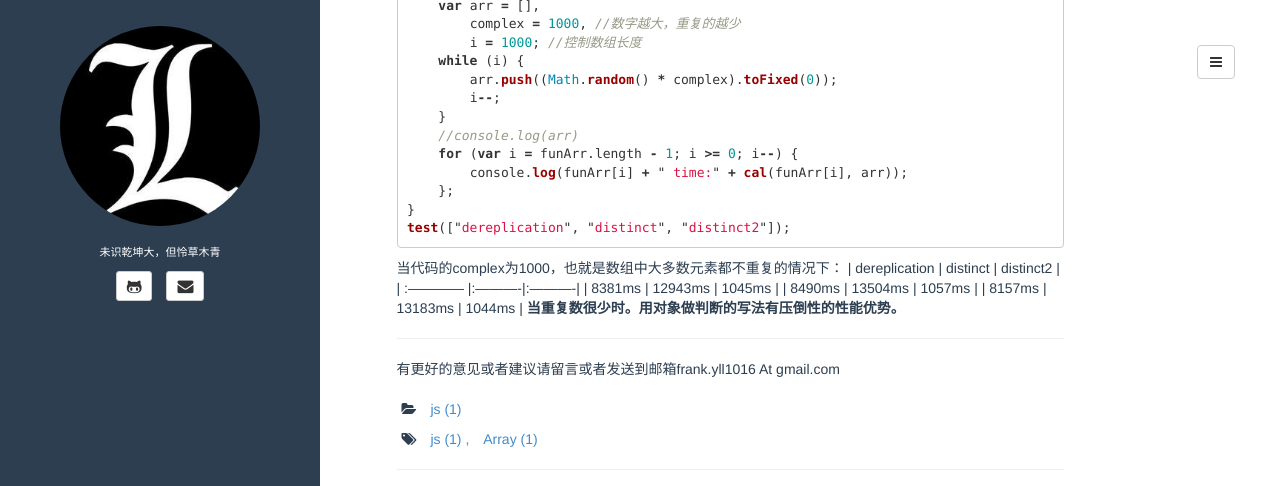
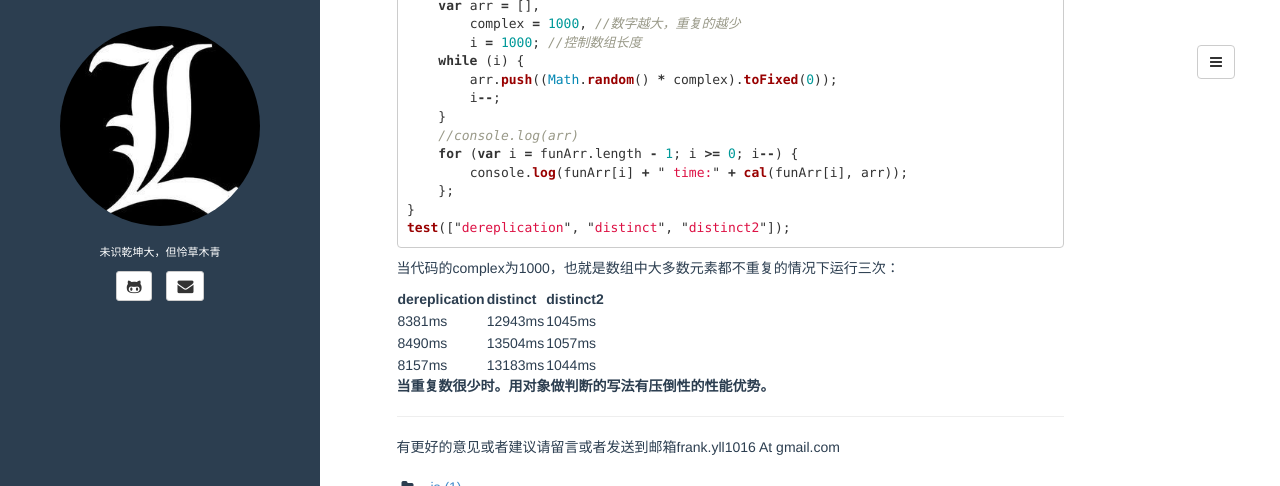
Before and after one commit to Yuliang-Lee/Yuliang-Lee.github.io, a Jekyll site: the page built from _posts/2015-06-13-数组去重实现.md, in a window 1280 px wide and 900 px high, scrolled down 2666 px, cut to the strip 0-486 px from the top of the window. Built offline with Jekyll 4.4.1, drawn with Linux system fonts in a browser that asks for light colours; comment, search, counter and statistics services are not loaded.

Commit message:
调整md语法

````diff
--- a/_posts/2015-06-13-数组去重实现.md
+++ b/_posts/2015-06-13-数组去重实现.md
@@ -77,6 +77,7 @@ Array.prototype.distinct = function () {
 
 下面是测试：浏览器使用chrome 44
 测试代码：
+
 ```javascript
 //方法循环10000次，数组长度是1000
 Array.prototype.dereplication = function() {
@@ -156,12 +157,16 @@ function test(funArr) {
 }
 test(["dereplication", "distinct", "distinct2"]);
 ```
-当代码的complex为1000，也就是数组中大多数元素都不重复的情况下：
+
+当代码的complex为1000，也就是数组中大多数元素都不重复的情况下运行三次：
+
 | dereplication | distinct  | distinct2 |
-| :------------ |:----------|:----------|
+| :------------ |:---------- |:---------- |
 | 8381ms        | 12943ms   | 1045ms    |
 | 8490ms        | 13504ms   | 1057ms    |
 | 8157ms        | 13183ms   | 1044ms    |
+
+
 **当重复数很少时。用对象做判断的写法有压倒性的性能优势。**
 
 -------
````
